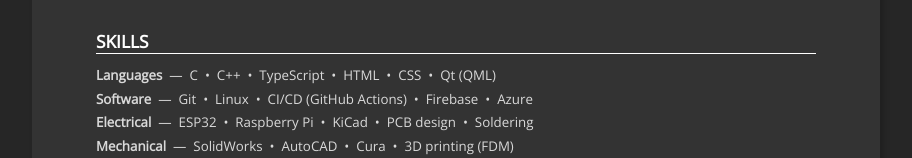
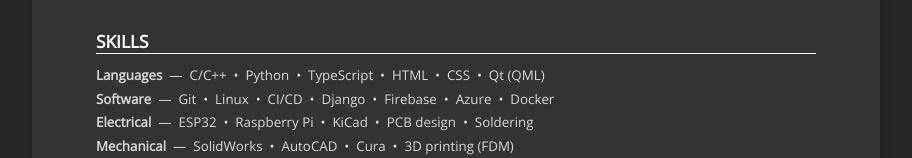
Before and after one commit to notevanrutten/evanrutten.com, an Eleventy site: page src/resume.njk in a window 1280 px wide. Shown: the part 255-413 px from the top of the page, without its empty margins (184-1096 px from the left). Built offline with nearby package versions, Linux system fonts and the light colour scheme; Eleventy itself is replaced by a stand-in of ours; files that its build step writes are made by us from their sources.

Commit message:
Update resume (skills)

```diff
--- a/src/resume.njk
+++ b/src/resume.njk
@@ -17,8 +17,8 @@
   <section>
     <div class="skills">
       <h3>SKILLS</h3>
-      <p><b>Languages</b> &nbsp;&mdash;&nbsp; C &nbsp;&bull;&nbsp; C++ &nbsp;&bull;&nbsp; TypeScript &nbsp;&bull;&nbsp; HTML &nbsp;&bull;&nbsp; CSS &nbsp;&bull;&nbsp; Qt (QML)</p>
-      <p><b>Software</b> &nbsp;&mdash;&nbsp; Git &nbsp;&bull;&nbsp; Linux &nbsp;&bull;&nbsp; CI/CD (GitHub Actions) &nbsp;&bull;&nbsp; Firebase &nbsp;&bull;&nbsp; Azure</p>
+      <p><b>Languages</b> &nbsp;&mdash;&nbsp; C/C++ &nbsp;&bull;&nbsp; Python &nbsp;&bull;&nbsp; TypeScript &nbsp;&bull;&nbsp; HTML &nbsp;&bull;&nbsp; CSS &nbsp;&bull;&nbsp; Qt (QML)</p>
+      <p><b>Software</b> &nbsp;&mdash;&nbsp; Git &nbsp;&bull;&nbsp; Linux &nbsp;&bull;&nbsp; CI/CD &nbsp;&bull;&nbsp; Django &nbsp;&bull;&nbsp; Firebase &nbsp;&bull;&nbsp; Azure &nbsp;&bull;&nbsp; Docker</p>
       <p><b>Electrical</b> &nbsp;&mdash;&nbsp; ESP32 &nbsp;&bull;&nbsp; Raspberry Pi &nbsp;&bull;&nbsp; KiCad &nbsp;&bull;&nbsp; PCB design &nbsp;&bull;&nbsp; Soldering</p>
       <p><b>Mechanical</b> &nbsp;&mdash;&nbsp; SolidWorks &nbsp;&bull;&nbsp; AutoCAD &nbsp;&bull;&nbsp; Cura &nbsp;&bull;&nbsp; 3D printing (FDM)</p>
     </div>
```
